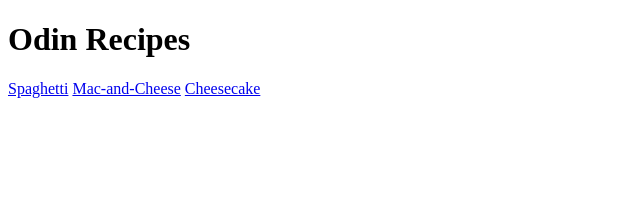
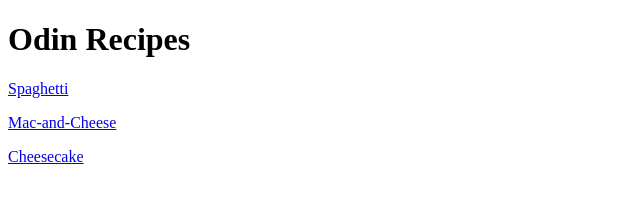
Before and after one commit to Jtm422/odin-recipes, a plain HTML site: page index.html in a window 1280 px wide. Shown: the whole page, without its empty margins (0-640 px from the left). Drawn offline with Linux system fonts and the light colour scheme.

Commit message:
Make links single file

```diff
--- a/index.html
+++ b/index.html
@@ -8,8 +8,8 @@
 <body>
     <h1>Odin Recipes</h1>
 
-    <a href="recipes/spaghetti.html" target="_blank">Spaghetti</a>
-    <a href="recipes/mac-and-cheese.html" target="_blank">Mac-and-Cheese</a>
-    <a href="recipes/cheesecake.html" target="_blank">Cheesecake</a>
+    <p><a href="recipes/spaghetti.html" target="_blank">Spaghetti</a></p>
+    <p><a href="recipes/mac-and-cheese.html" target="_blank">Mac-and-Cheese</a></p>
+    <p></p><a href="recipes/cheesecake.html" target="_blank">Cheesecake</a><p>
 </body>
 </html>
```
